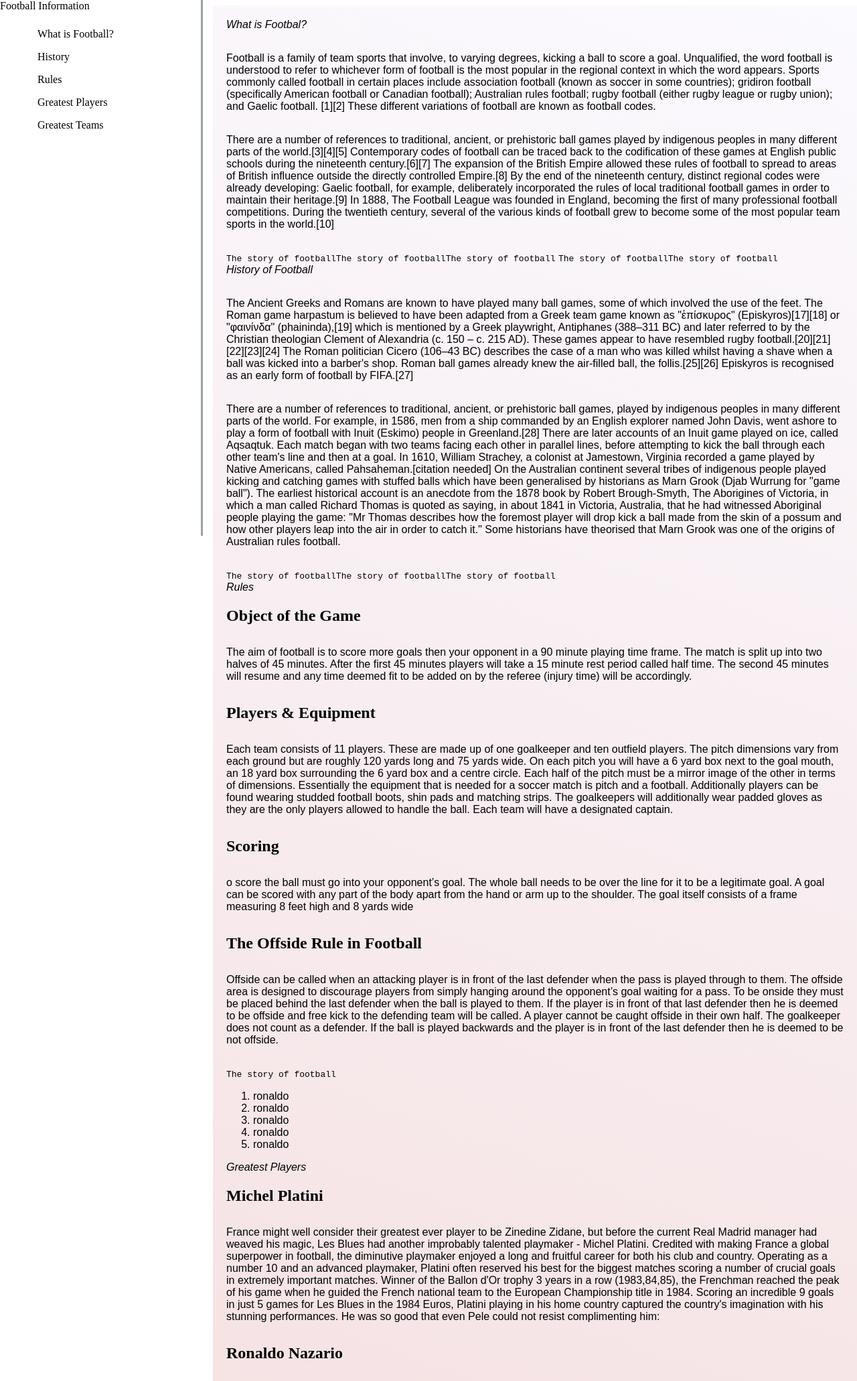
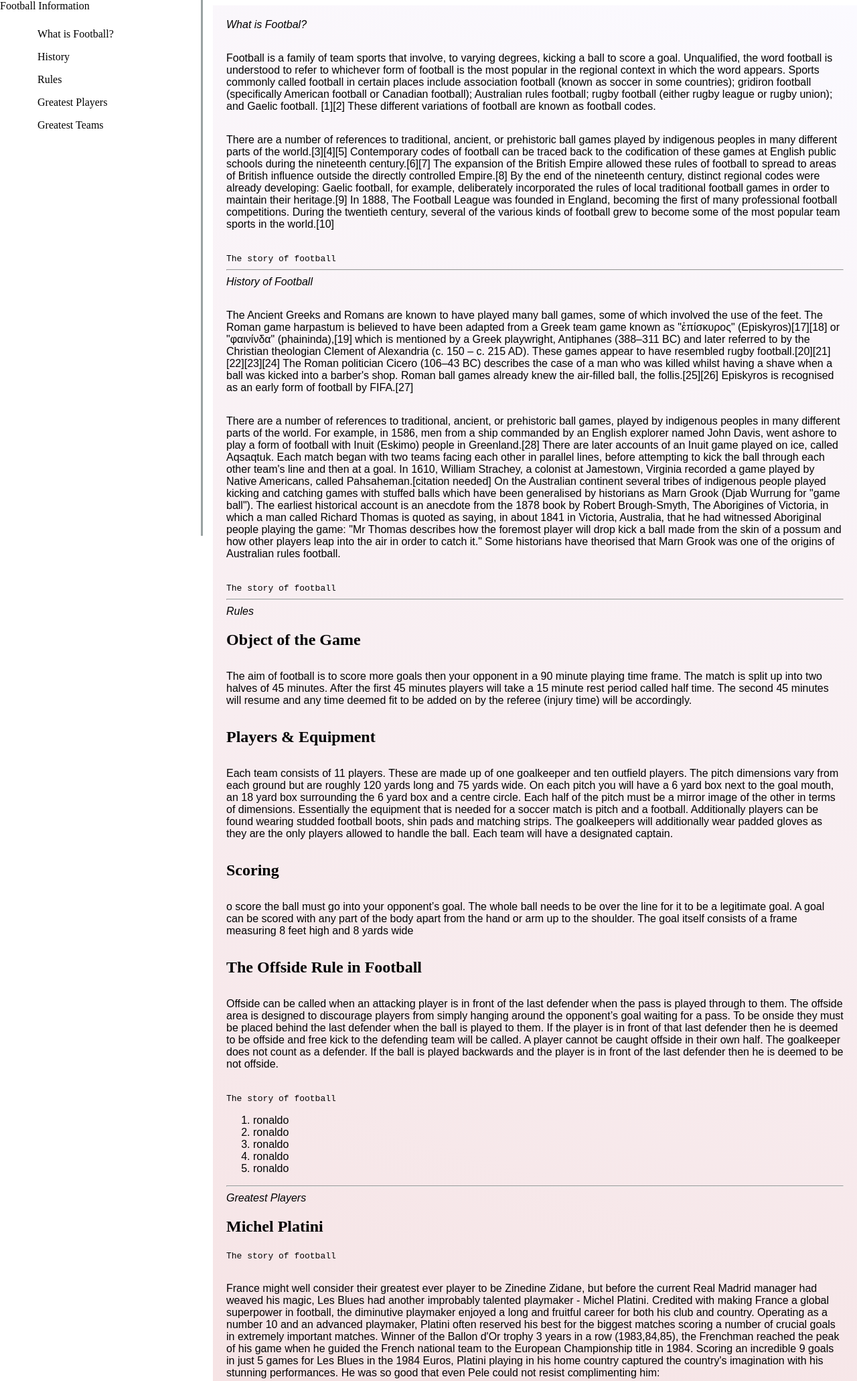
Before and after one commit to yepepey/technical-documentation, a plain HTML site: page index.html in a window 1280 px wide. Shown: the top 2062 px of the page at 67% size. Drawn offline with Linux system fonts and the light colour scheme; a script that the page names is missing.

Commit message:
Finish hr and code

```diff
--- a/index.html
+++ b/index.html
@@ -43,15 +43,16 @@
                       in England, becoming the first of many professional football competitions. During
                       the twentieth century, several of the various kinds of football grew to become some
                       of the most popular team sports in the world.[10]</p>
-              <code>The story of football</code><code>The story of football</code><code>The story of football</code>
-              <code>The story of football</code><code>The story of football</code>
+              <code>The story of football</code>
         </section>
+        <hr>
         <section class="main-section" id="history">
             <header>History of Football</header>
                 <p>The Ancient Greeks and Romans are known to have played many ball games, some of which involved the use of the feet. The Roman game harpastum is believed to have been adapted from a Greek team game known as "ἐπίσκυρος" (Episkyros)[17][18] or "φαινίνδα" (phaininda),[19] which is mentioned by a Greek playwright, Antiphanes (388–311 BC) and later referred to by the Christian theologian Clement of Alexandria (c. 150 – c. 215 AD). These games appear to have resembled rugby football.[20][21][22][23][24] The Roman politician Cicero (106–43 BC) describes the case of a man who was killed whilst having a shave when a ball was kicked into a barber's shop. Roman ball games already knew the air-filled ball, the follis.[25][26] Episkyros is recognised as an early form of football by FIFA.[27]</p>
                 <p>There are a number of references to traditional, ancient, or prehistoric ball games, played by indigenous peoples in many different parts of the world. For example, in 1586, men from a ship commanded by an English explorer named John Davis, went ashore to play a form of football with Inuit (Eskimo) people in Greenland.[28] There are later accounts of an Inuit game played on ice, called Aqsaqtuk. Each match began with two teams facing each other in parallel lines, before attempting to kick the ball through each other team's line and then at a goal. In 1610, William Strachey, a colonist at Jamestown, Virginia recorded a game played by Native Americans, called Pahsaheman.[citation needed] On the Australian continent several tribes of indigenous people played kicking and catching games with stuffed balls which have been generalised by historians as Marn Grook (Djab Wurrung for "game ball"). The earliest historical account is an anecdote from the 1878 book by Robert Brough-Smyth, The Aborigines of Victoria, in which a man called Richard Thomas is quoted as saying, in about 1841 in Victoria, Australia, that he had witnessed Aboriginal people playing the game: "Mr Thomas describes how the foremost player will drop kick a ball made from the skin of a possum and how other players leap into the air in order to catch it." Some historians have theorised that Marn Grook was one of the origins of Australian rules football.</p>
-               <code>The story of football</code><code>The story of football</code><code>The story of football</code>
+               <code>The story of football</code>
         </section>
+        <hr>
         <section class="main-section" id="rules">
             <header>Rules</header>
             <h1>Object of the Game</h1>
@@ -68,9 +69,11 @@
           <code>The story of football</code>
           <ol><li>ronaldo</li><li>ronaldo</li><li>ronaldo</li><li>ronaldo</li><li>ronaldo</li></ol>
         </section>
+        <hr>
         <section class="main-section" id="players">
             <header>Greatest Players</header>
             <h1>Michel Platini</h1>
+            <code>The story of football</code>
             <p>France might well consider their greatest ever player to be Zinedine Zidane, but before the current Real Madrid manager had weaved his magic, Les Blues had another improbably talented playmaker - Michel Platini.
 
                     Credited with making France a global superpower in football, the diminutive playmaker enjoyed a long and fruitful career for both his club and country. Operating as a number 10 and an advanced playmaker, Platini often reserved his best for the biggest matches scoring a number of crucial goals in extremely important matches.
@@ -104,9 +107,11 @@
                     No matter what he does from now on, Messi will always be considered to be one of the greatest of all time. The only player to win the Ballon d'Or 5 times, the Argentine international who just turned 30 has started the season in blistering fashion.</p>
 
         </section>
+        <hr>
         <section class="main-section" id="teams">
             <header>Greatest Teams</header>
             <h1>Manchester United</h1>
+            <code>The story of football</code>
             <p>Founded in 1878, Manchester United is the greatest English club of all time. The supporters of arch-rivals Liverpool would claim otherwise, but United’s superior consistency puts them ahead of Liverpool. United have won the European Cup/UEFA Champions League 3 times and finished runners-up on 2 more occasions. They have also won the English League title 20 times, the FA cup 12 times and the Intercontinental cup once/
 
                     United became a dominant football club in the 1950s under the tutelage of Matt Busby. They lost some players in the Munich air tragedy in 1958, but came back strongly from that disaster to become the leading club in England and Europe. They've had some superb players like Bobby Charlton, George Best, Denis Law and Nobby Styles and won the English league a few times before winning the European Cup in 1968.
```
